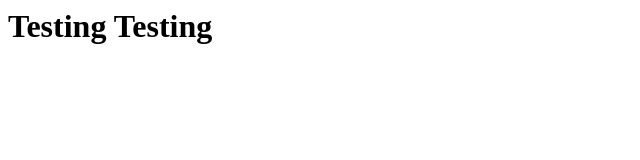
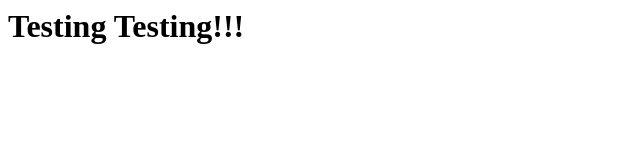
Before and after one commit to bagels-bikes/bagels-bikes.github.io, an Eleventy site: page src/index.md in a window 1280 px wide. Shown: the full height of the page, 0-640 px from the left. Built offline with nearby package versions, Linux system fonts and the light colour scheme; Eleventy itself is replaced by a stand-in of ours; files that its build step writes are made by us from their sources.

```diff
--- a/src/index.md
+++ b/src/index.md
@@ -1 +1 @@
-# Testing Testing
+# Testing Testing!!!
```
Also changed, not shown: .github/workflows/deploy.yml.
